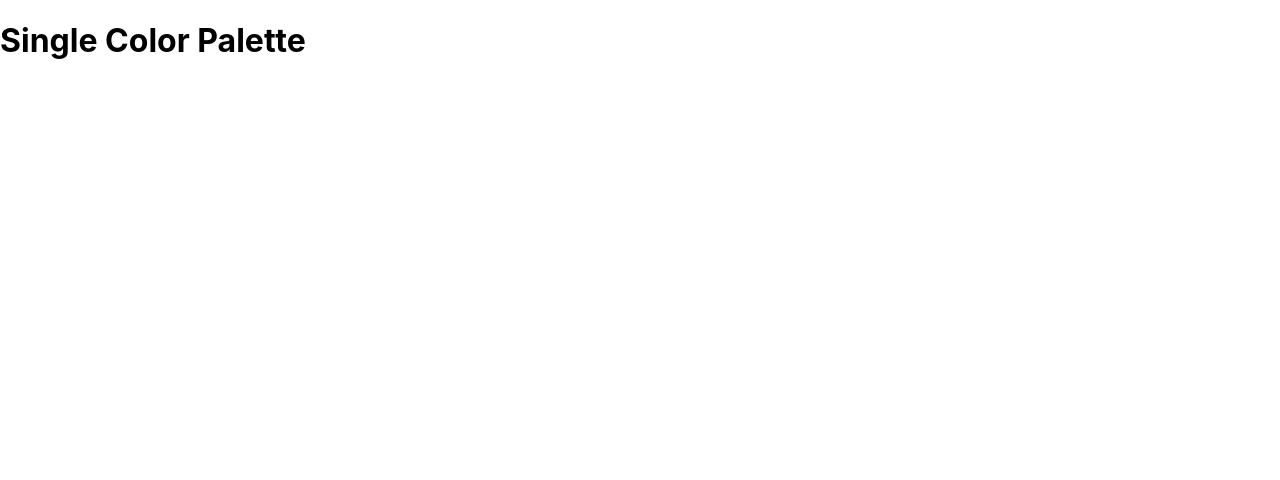
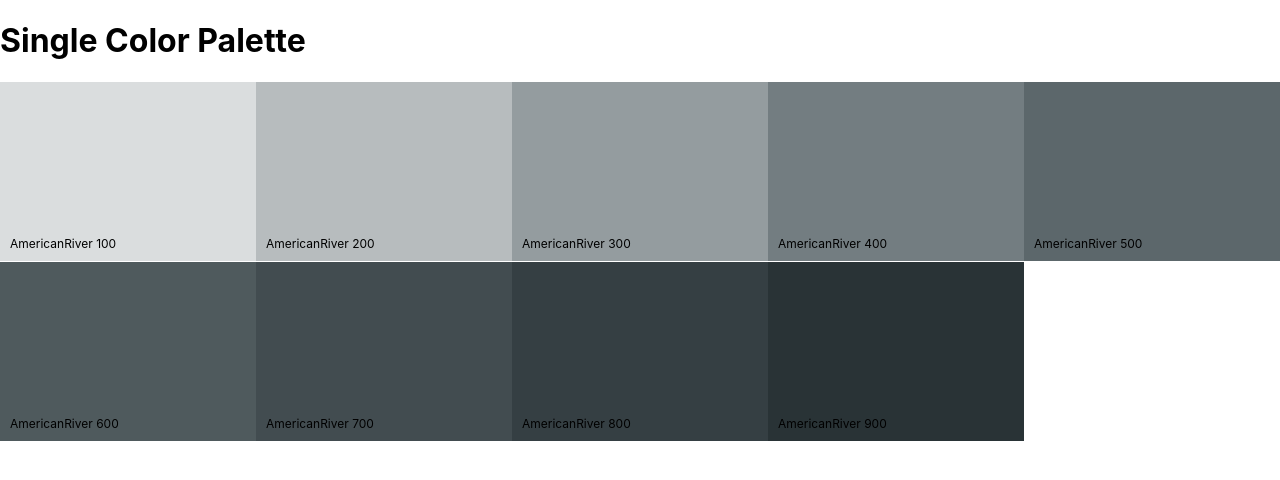
Before and after one commit to giftofgrub/paletteMaker, a React (Create React App) app: page /palette/flat-ui-colors-american/americanriver in a window 1280 px wide. Shown: the top 480 px of the page. Built offline with nearby package versions, Linux system fonts and the light colour scheme.

Commit message:
display colorboxes in single color palette

```diff
--- a/src/App.js
+++ b/src/App.js
@@ -18,6 +18,20 @@ class App extends Component {
       <Switch>
         <Route
           exact
+          path="/palette/:paletteId/:colorId"
+          render={ (rtProps) =>
+            <SingleColorPalette
+              colorId={rtProps.match.params.colorId}
+              palette={
+                generatePalette( this.findPalette(rtProps.match.params.paletteId) )
+              }
+            >
+            </SingleColorPalette>
+          }
+        />
+
+        <Route
+          exact
           path="/"
           render={ (rtProps) =>
             <PaletteList palettes={seedPalette} {...rtProps}/>
@@ -34,12 +48,7 @@ class App extends Component {
             >
             </Palette>
           }/>
-        <Route
-          exact
-          path="/palette/:paletteId/:colorId"
-          render={ () => <SingleColorPalette/>}>
 
-        </Route>
 
       </Switch>
       // <div className="App">
--- a/src/ColorBox.js
+++ b/src/ColorBox.js
@@ -19,7 +19,7 @@ class ColorBox extends Component {
   }
 
   render() {
-    const { name,background,moreUrl } = this.props;
+    const { name,background,moreUrl, showLink } = this.props;
     const { copied } = this.state;
     return (
       <CopyToClipboard text={background} onCopy={this.changeCopyState}>
@@ -36,9 +36,11 @@ class ColorBox extends Component {
             </div>
             <button className="copy-button">Copy</button>
           </div>
-          <Link to={moreUrl} onClick={ (e) => e.stopPropagation()}>
-            <span className="see-more">More</span>
-          </Link>
+          {showLink &&
+            <Link to={moreUrl} onClick={ (e) => e.stopPropagation()}>
+              <span className="see-more">More</span>
+            </Link>
+          }
         </div>
       </CopyToClipboard>
     );
--- a/src/Palette.js
+++ b/src/Palette.js
@@ -29,6 +29,7 @@ class Palette extends Component {
         name={color.name}
         key={color.id}
         moreUrl={`/palette/${id}/${color.id}`}
+        showLink={true}
       />
     ));
     return (
--- a/src/SingleColorPalette.js
+++ b/src/SingleColorPalette.js
@@ -1,10 +1,35 @@
 import React, { Component } from 'react';
+import ColorBox from './ColorBox';
 
 class SingleColorPalette extends Component {
+  constructor(props) {
+    super(props);
+    this.shades = this.gatherShades(this.props.palette, this.props.colorId);
+    console.log(this.shades)
+  }
+
+  gatherShades(palette,targetColor) {
+    //return all shades of a singular color
+    let shades = [];
+    let allColors = palette.colors;
+    for (let key in allColors) {
+      shades = [...shades, ...allColors[key].filter( (color) => color.id === targetColor) ]
+    }
+    return shades.slice(1);
+  }
+
   render() {
+    const colorBoxes = this.shades.map( (color) => (
+      <ColorBox
+        key={color.id}
+        name={color.name}
+        background={color.hex}
+        showLink={false}/>
+    ));
     return (
-      <div className="SingleColorPalette">
+      <div className="Palette">
         <h1>Single Color Palette</h1>
+        <div className="Palette-colors">{colorBoxes}</div>
       </div>
     );
   }
```
